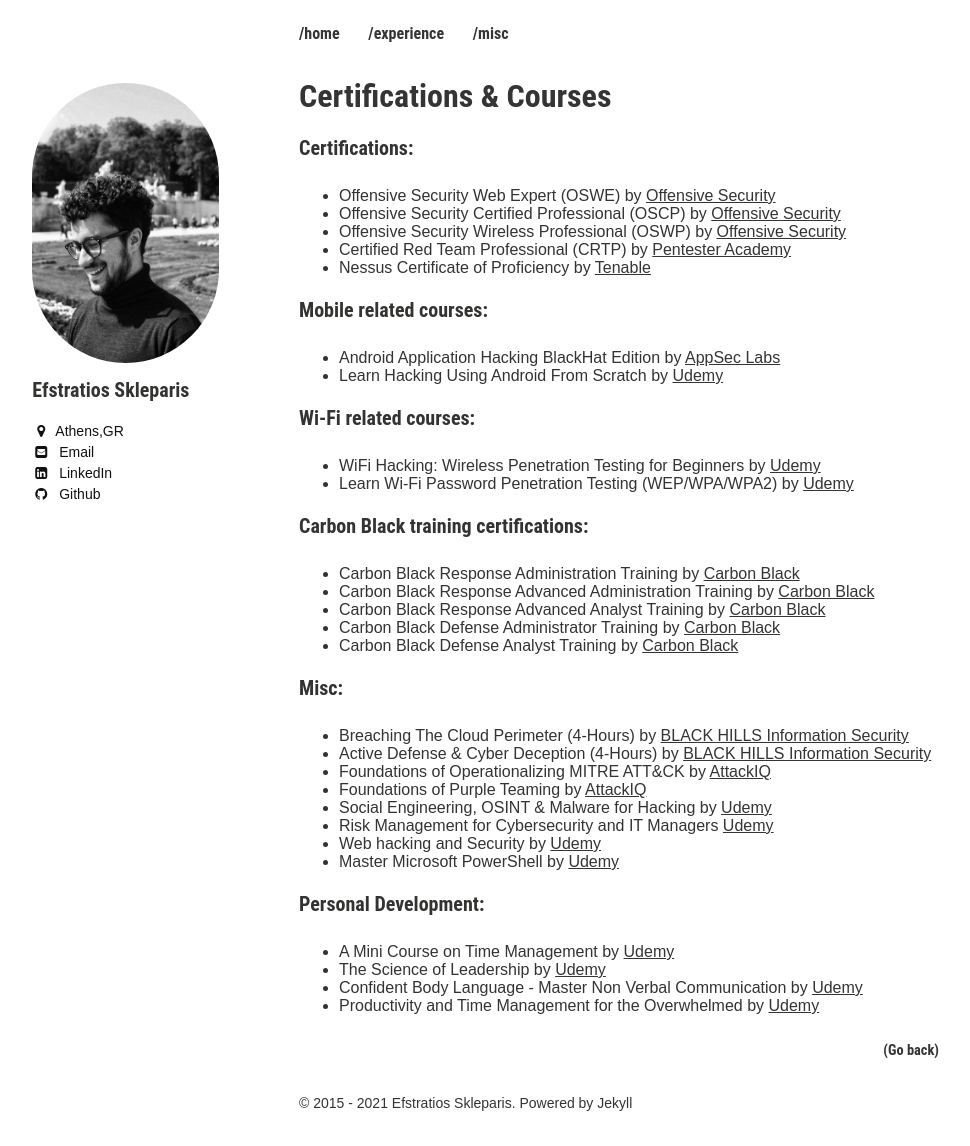
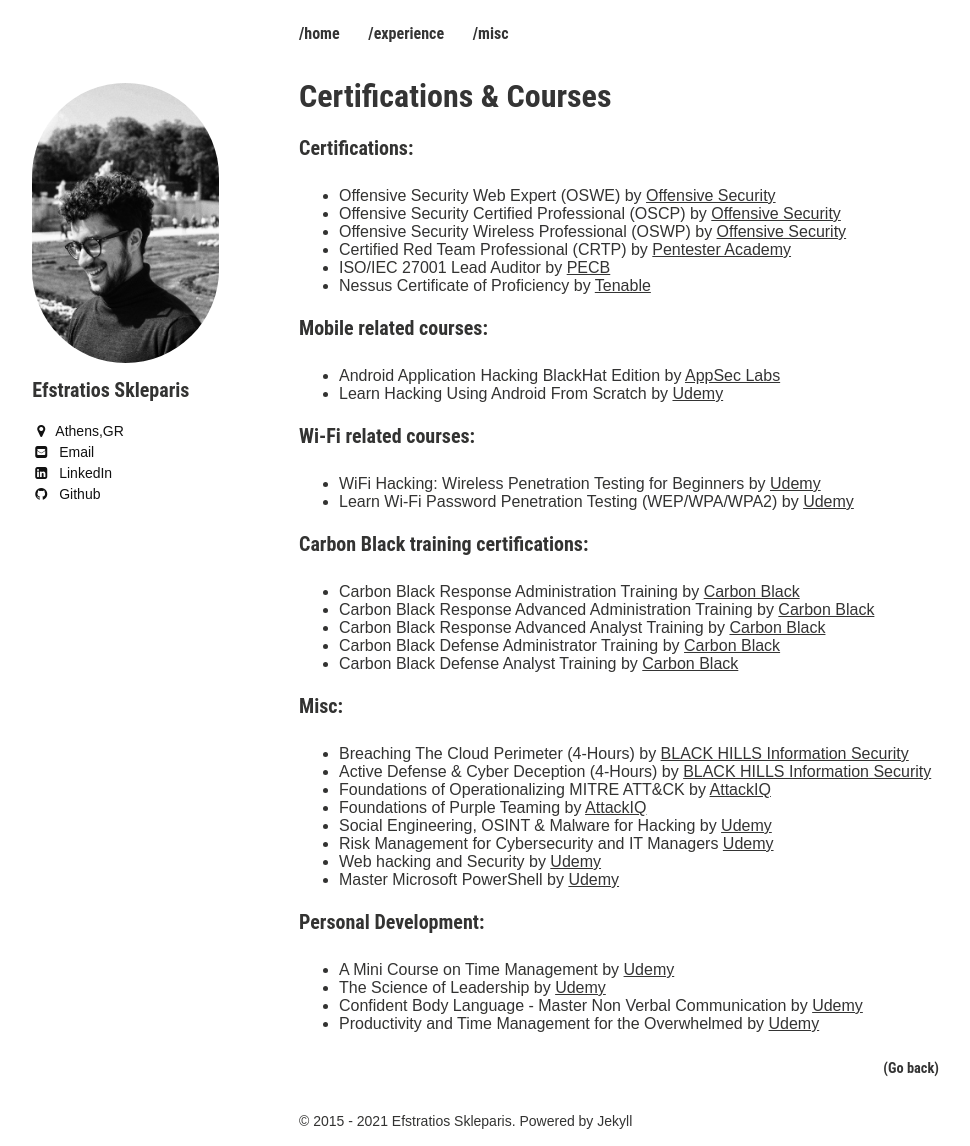
Before and after one commit to efstratios/efstratios.github.io, a Jekyll site: the page built from certs/index.md, in a window 1280 px wide. Shown: the whole page, without its empty margins (21-991 px from the left). Built offline with Jekyll 4.4.1, drawn with Linux system fonts in a browser that asks for light colours.

Commit message:
added ISO/IEC 27001 Lead Auditor

```diff
--- a/certs/index.md
+++ b/certs/index.md
@@ -10,6 +10,7 @@
 * Offensive Security Certified Professional (OSCP) by [Offensive Security](https://www.offensive-security.com/){:target="_blank" rel="noopener"}
 * Offensive Security Wireless Professional (OSWP) by [Offensive Security](https://www.offensive-security.com/){:target="_blank" rel="noopener"}
 * Certified Red Team Professional (CRTP) by [Pentester Academy](https://www.pentesteracademy.com/activedirectorylab){:target="_blank" rel="noopener"}
+* ISO/IEC 27001 Lead Auditor by [PECB](https://pecb.com/en/education-and-certification-for-individuals/iso-iec-27001/iso-iec-27001-lead-auditor){:target="_blank" rel="noopener"}
 * Nessus Certificate of Proficiency by [Tenable](https://www.tenable.com/education/certification){:target="_blank" rel="noopener"}
 
 ###	Mobile related courses:
```
